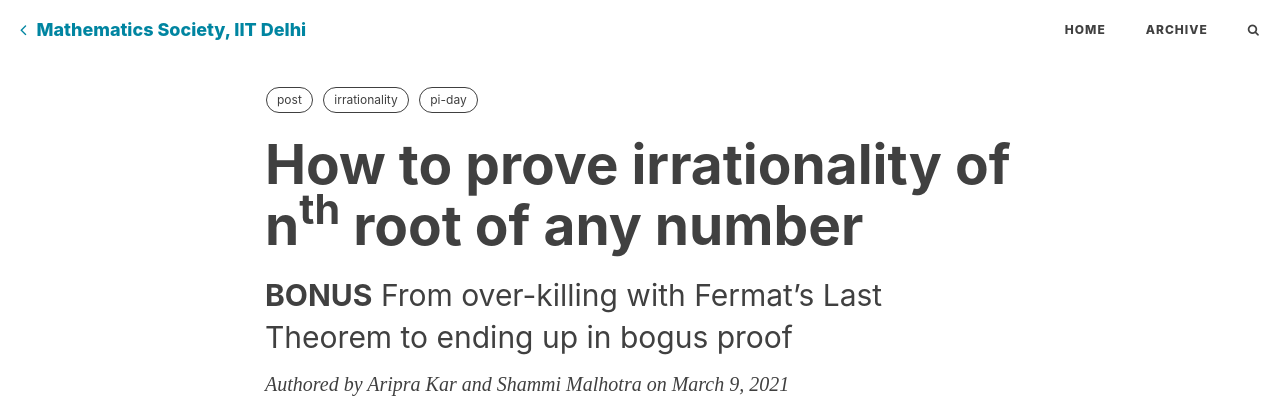
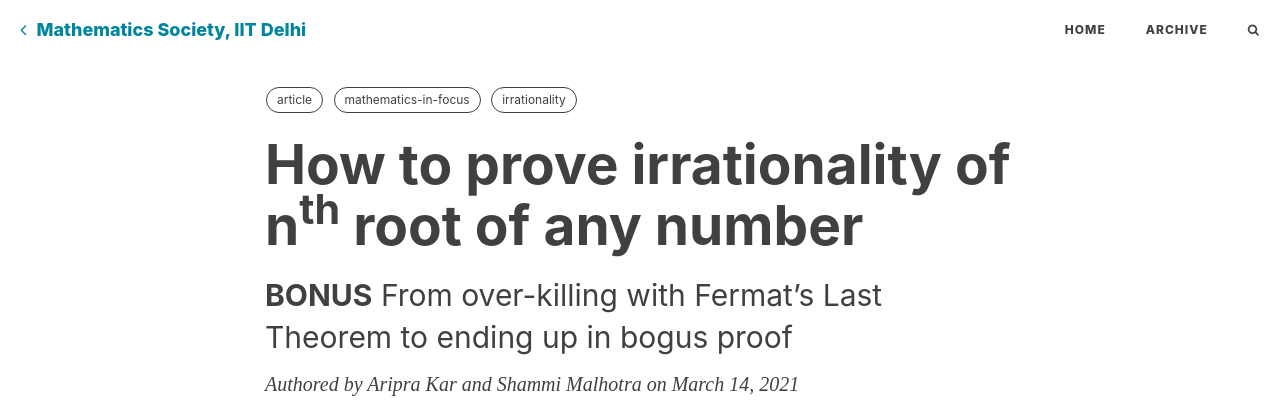
Before and after one commit to mathsociitd/blog, a Jekyll site: the page built from _posts/2021-12-09-Irrationality.md, in a window 1280 px wide and 900 px high, cut to the strip 0-411 px from the top of the window. Built offline with Jekyll 4.4.1, drawn with Linux system fonts in a browser that asks for light colours; nearby versions of some CDN libraries; formulas are drawn with MathJax 3; comment, search, counter and statistics services are not loaded.

Commit message:
Update 2021-12-09-Irrationality.md
update date&time, tags

```diff
--- a/_posts/2021-12-09-Irrationality.md
+++ b/_posts/2021-12-09-Irrationality.md
@@ -4,13 +4,12 @@ subtitle: "<b>BONUS</b> From over-killing with Fermat’s Last Theorem to ending
 layout: post
 author: "Aripra Kar and Shammi Malhotra"
 header-style: text
-date: 2021-3-09 23:17:34 +0530
-plchart: true
+date: 2021-03-14 15:14:16 +0530
 mathjax: true
 tags:
-  - post
+  - article
+  - mathematics-in-focus
   - irrationality
-  - pi-day
 ---
 
 
```
